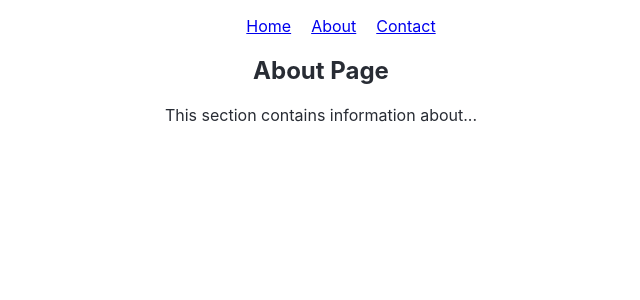
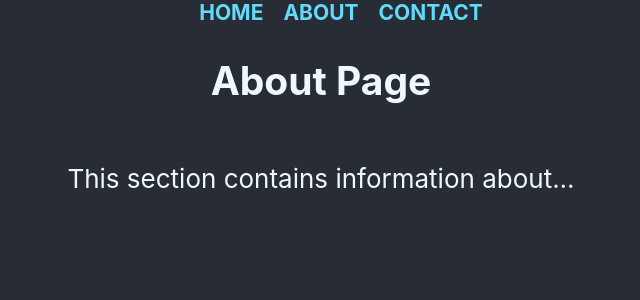
Before and after one commit to qkb2/qkb2.github.io, a React (Create React App) app: page /#/about in a window 1280 px wide. Shown: the top 300 px of the page, without its empty margins (319-959 px from the left). Built offline with nearby package versions, Linux system fonts and the light colour scheme.

Commit message:
Some CSS changes.

```diff
--- a/src/About.jsx
+++ b/src/About.jsx
@@ -5,11 +5,11 @@ class About extends React.Component {
 
     render() {
         return (
-            <div className='divStyle'>
-                <h2>About Page</h2>
-                <main>
+            <div className='App'>
+                <header className='App-header'>
+                    <h2>About Page</h2>
                     <p>This section contains information about...</p>
-                </main>
+                </header>
             </div>
         )
     }
--- a/src/App.css
+++ b/src/App.css
@@ -21,13 +21,14 @@
   display: flex;
   flex-direction: column;
   align-items: center;
-  justify-content: center;
+  justify-content: flex-start;
   font-size: calc(10px + 2vmin);
-  color: white;
+  color: aliceblue;
 }
 
 .App-link {
   color: #61dafb;
+  text-decoration: none;
 }
 
 @keyframes App-logo-spin {
@@ -39,9 +40,17 @@
   }
 }
 
+.navigation {
+  background-color:#282c34;
+  font-weight: bold;
+  align-items: flex-start;
+}
+
 .navigation ul {
-  font-size: calc(10px + 2vmin);
+  font-size: calc(5px + 2vmin);
+  color:aliceblue;
   text-transform: uppercase;
+  margin: 0%;
 }
 
 .navigation li {
--- a/src/App.js
+++ b/src/App.js
@@ -9,17 +9,17 @@ class App extends React.Component {
   render() {
       return (
         <div className="App">
-          <div>
+          <div className='navigation'>
             <nav>
               <ul className='navigation'>
                 <li className='navigation'>
-                  <Link to="/">Home</Link>
+                  <Link to="/" className='App-link'>Home</Link>
                 </li>
                 <li className='navigation'>
-                  <Link to="/about">About</Link>
+                  <Link to="/about" className='App-link'>About</Link>
                 </li>
                 <li className='navigation'>
-                  <Link to="/contact">Contact</Link>
+                  <Link to="/contact" className='App-link'>Contact</Link>
                 </li>
               </ul>
             </nav>
--- a/src/Contact.jsx
+++ b/src/Contact.jsx
@@ -5,11 +5,11 @@ class Contact extends React.Component {
 
     render() {
         return (
-            <div className='divStyle'>
-                <h2>Contact Page</h2>
-                <main>
+            <div className='App'>
+                <header className='App-header'>
+                    <h2>Contact Page</h2>
                     <p>This section contains information about...</p>
-                </main>
+                </header>
             </div>
         )
     }
--- a/src/Home.jsx
+++ b/src/Home.jsx
@@ -1,13 +1,13 @@
 import './App.css';
 import React from 'react';
-import logo from './logo.svg';
+// import logo from './logo.svg';
 
 class Home extends React.Component {
     render() {
         return (
             <div className="App">
                 <header className="App-header">
-                <img src={logo} className="App-logo" alt="logo" />
+                {/* <img src={logo} className="App-logo" alt="logo" /> */}
                 <p>
                     Edit <code>src/App.js</code> and save to reload.
                 </p>
```
